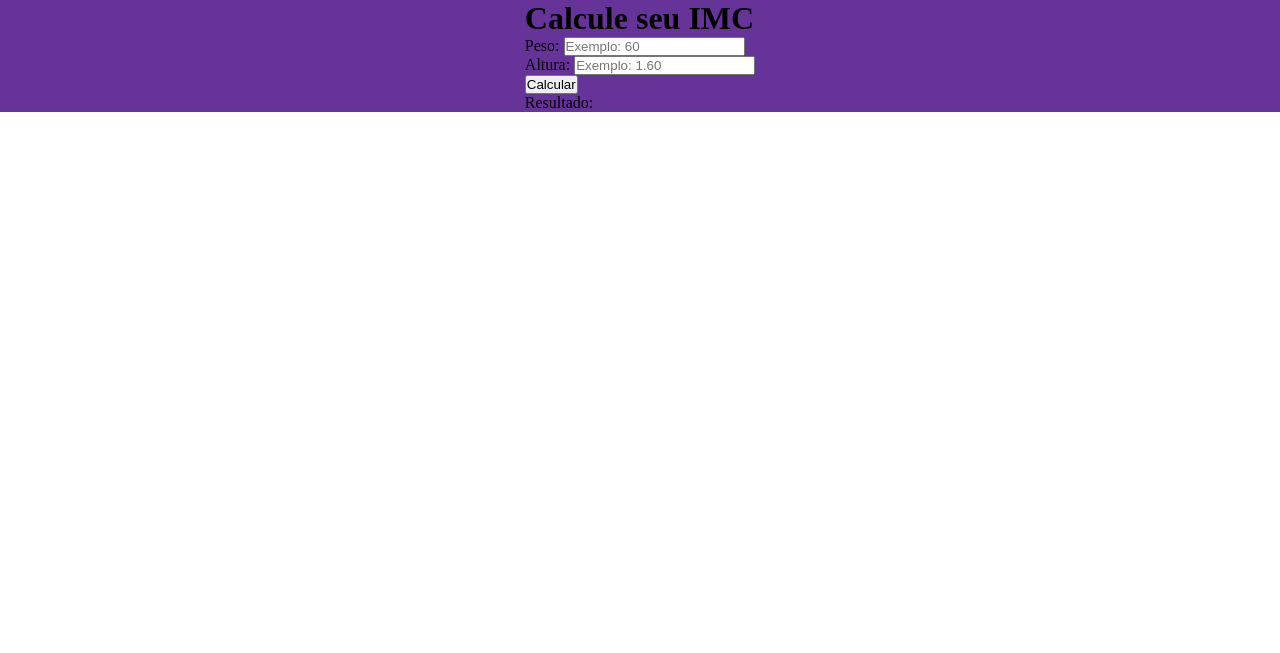
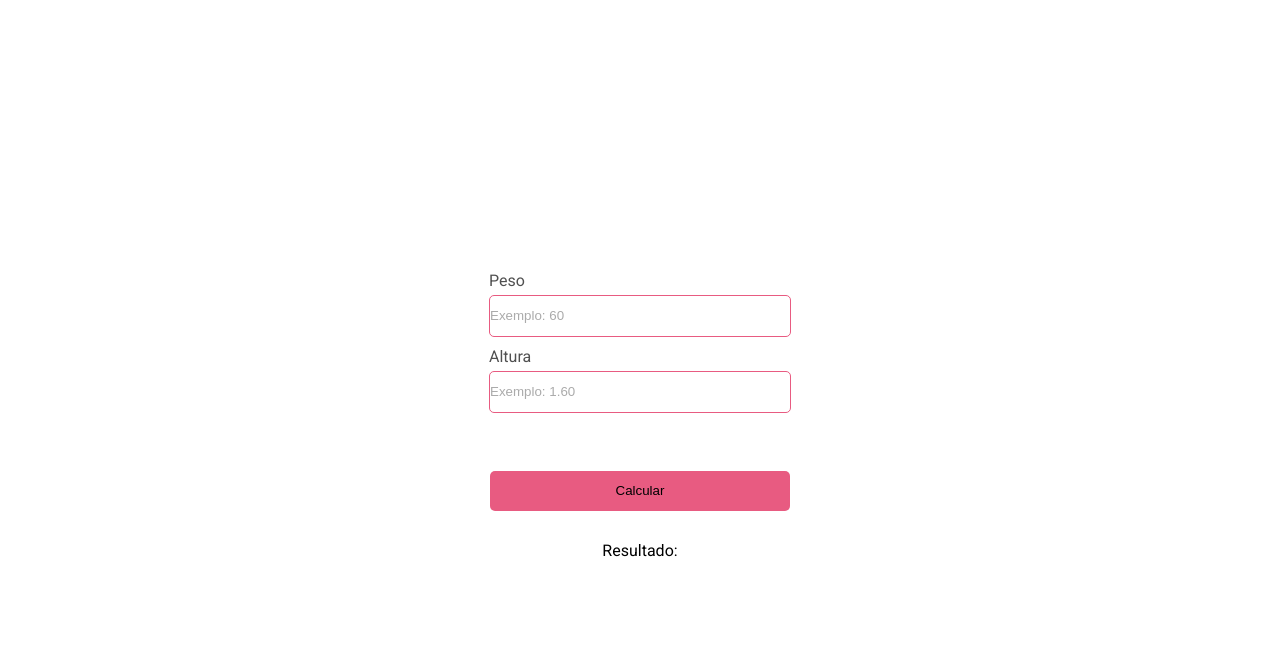
Before and after one commit to carolinabispo/Calculadora-IMC, a plain HTML site: page index.html in a window 1280 px wide. Drawn offline with Linux system fonts and the light colour scheme.

Commit message:
feito estilo da calculadora

```diff
--- a/index.html
+++ b/index.html
@@ -5,30 +5,40 @@
     <meta name="viewport" content="width=device-width, initial-scale=1.0" />
     <title>Document</title>
     <link rel="stylesheet" href="styles.css" />
+    <link rel="preconnect" href="https://fonts.googleapis.com">
+<link rel="preconnect" href="https://fonts.gstatic.com" crossorigin>
+<link href="https://fonts.googleapis.com/css2?family=Roboto:ital,wght@0,100;0,300;0,400;0,500;0,700;0,900;1,100;1,300;1,400;1,500;1,700;1,900&display=swap" rel="stylesheet">
   </head>
   <body>
     <div class="main">
-      <div>
+      <div class="container">
+        <!-- <div class="title">
           <h1>Calcule seu IMC</h1>
+        </div> -->
         <div class="div-form">
           <form id="form">
-            <label>Peso:</label>
+            <div class="form-group">
+              <label>Peso</label>
               <input
                 type="text"
                 id="peso"
                 name="peso"
                 placeholder="Exemplo: 60"
               />
-            <br />
-            <label>Altura:</label>
+              <label>Altura</label>
               <input
                 type="text"
                 id="altura"
                 name="altura"
                 placeholder="Exemplo: 1.60"
               />
+            </div>
             <br />
-            <button type="submit">Calcular</button>
+            <br />
+
+
+              <button type="submit" id="btn">Calcular</button>
+
           </form>
         </div>
         <div>Resultado: <span id="result"></span></div
--- a/styles.css
+++ b/styles.css
@@ -1,12 +1,87 @@
-*{
+* {
   padding: 0;
   margin: 0;
-
 }
-.main{
+.main {
   display: flex;
   justify-content: center;
   align-items: center;
+  height: 100vh;
+  font-family: "Roboto";
+}
+
+.container {
+  display: flex;
+  justify-content: center;
+  align-items: center;
+  /* background-color: antiquewhite; */
+  height: 500px;
+  width: 600px;
   flex-direction: column;
-    background-color: rebeccapurple;
 }
+
+/* .title {
+    background-color: aqua;
+    text-align: center;
+} */
+
+.div-form {
+  /* background-color: aquamarine; */
+  display: flex;
+  width: 400px;
+  justify-content: center;
+  align-items: center;
+  height: 300px;
+}
+
+#form {
+  /* background-color: blue; */
+  width: 100%;
+  display: flex;
+  align-items: center;
+  justify-content: center;
+  flex-direction: column;
+}
+
+.form-group {
+  display: flex;
+  flex-direction: column; /* Coloca a label acima do input */
+  margin-bottom: 10px; /* Espaçamento entre os grupos de campos */
+}
+
+label {
+  margin-bottom: 5px;
+  color: #505050;
+}
+
+input {
+  border: 1px solid #e85b81;
+  border-radius: 5px;
+  background-color: FFFFFF;
+  width: 300px;
+  height: 40px ;
+  margin-bottom: 10px;
+  outline: none;
+}
+
+input::placeholder{
+    color: #ABABAB;
+}
+input:focus {
+    border-color: #e85b81;
+    box-shadow: 0 0 5px rgba(232, 91, 129, 0.8)
+}
+
+.calc-btn{
+    background-color: #e85b81;
+    width: 300px;
+}
+
+#btn{
+    width: 300px;
+    height: 40px ;
+    background-color: #E85B81;
+    border: none;
+    border-radius: 5px;
+
+}
```
Lines whose indentation alone changed are shown as unchanged.
